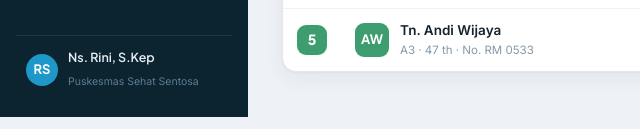
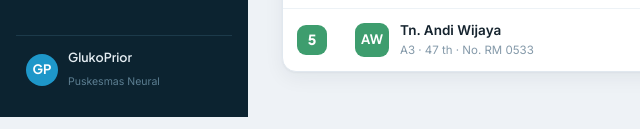
Before and after one commit to Lhizaaa/glukoprior, a website: page index.html in a window 1280 px wide. Shown: the part 683-812 px from the top of the page, 0-640 px from the left. Drawn offline with Linux system fonts and the light colour scheme.

Commit message:
Update Code

```diff
--- a/index.html
+++ b/index.html
@@ -31,7 +31,7 @@
     <div class="logo"><svg viewBox="0 0 24 24" fill="none"><path d="M12 2.5C12 2.5 5 9 5 14a7 7 0 0014 0c0-5-7-11.5-7-11.5z" fill="#fff"/><path d="M9 14.5c0 1.7 1.3 3 3 3" stroke="#0A5C4F" stroke-width="1.5" stroke-linecap="round"/></svg></div>
     <div><b>GlukoPrior</b><span>SPK · Diabetes Melitus</span></div>
   </div>
-  <div class="ava">RS</div>
+  <div class="ava">GP</div>
 </header>
 
 <div class="app">
@@ -51,8 +51,8 @@
       <a data-pg="banding"><svg viewBox="0 0 24 24" fill="none" stroke="currentColor" stroke-width="1.7"><path d="M9 3v18M15 3v18"/><rect x="3" y="3" width="18" height="18" rx="2"/></svg>Bandingkan Metode</a>
     </div>
     <div class="side-foot">
-      <div class="ava">RS</div>
-      <div><b>Ns. Rini, S.Kep</b><span>Puskesmas Sehat Sentosa</span></div>
+      <div class="ava">GP</div>
+      <div><b>GlukoPrior</b><span>Puskesmas Neural</span></div>
     </div>
   </aside>
 
```
